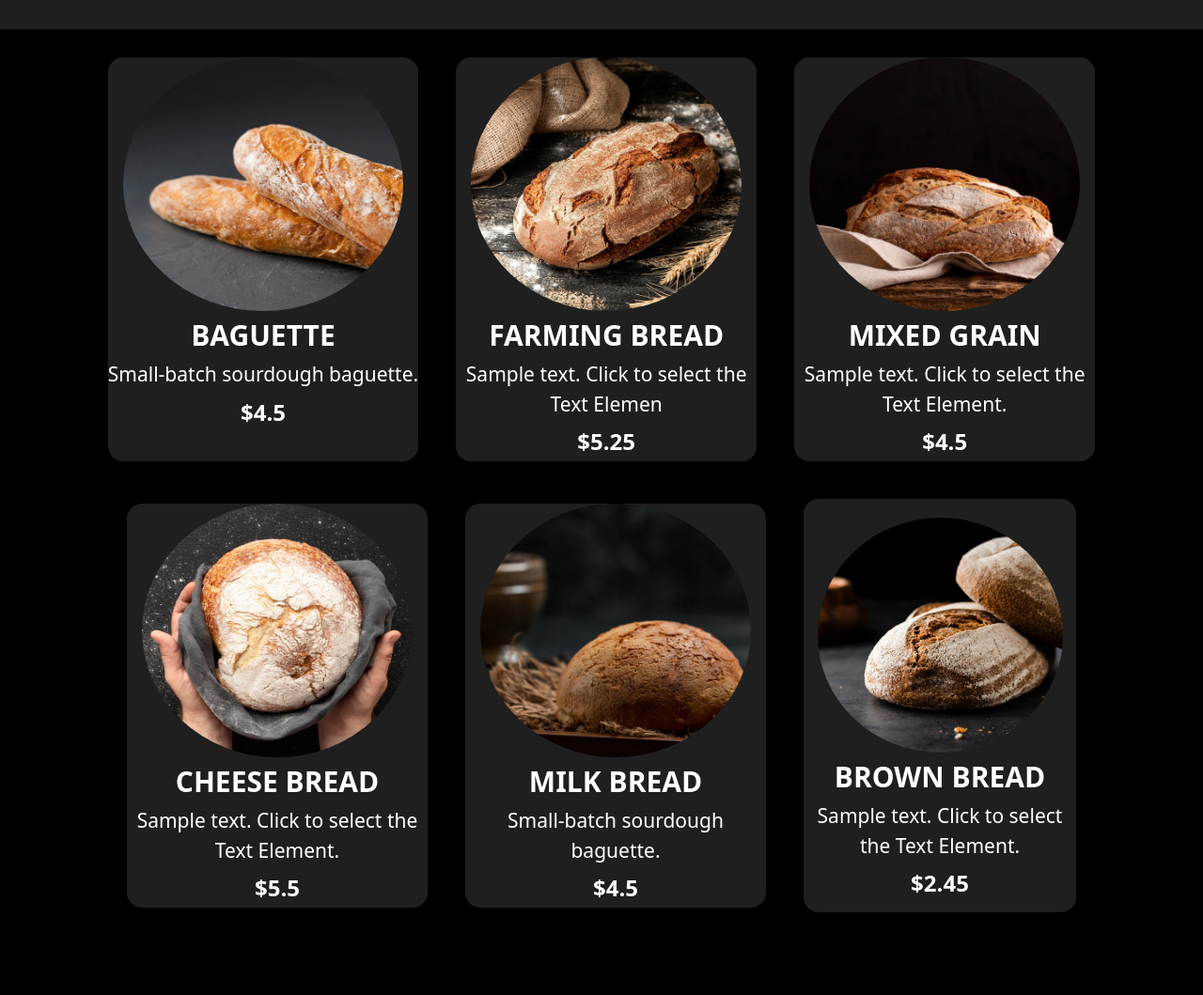
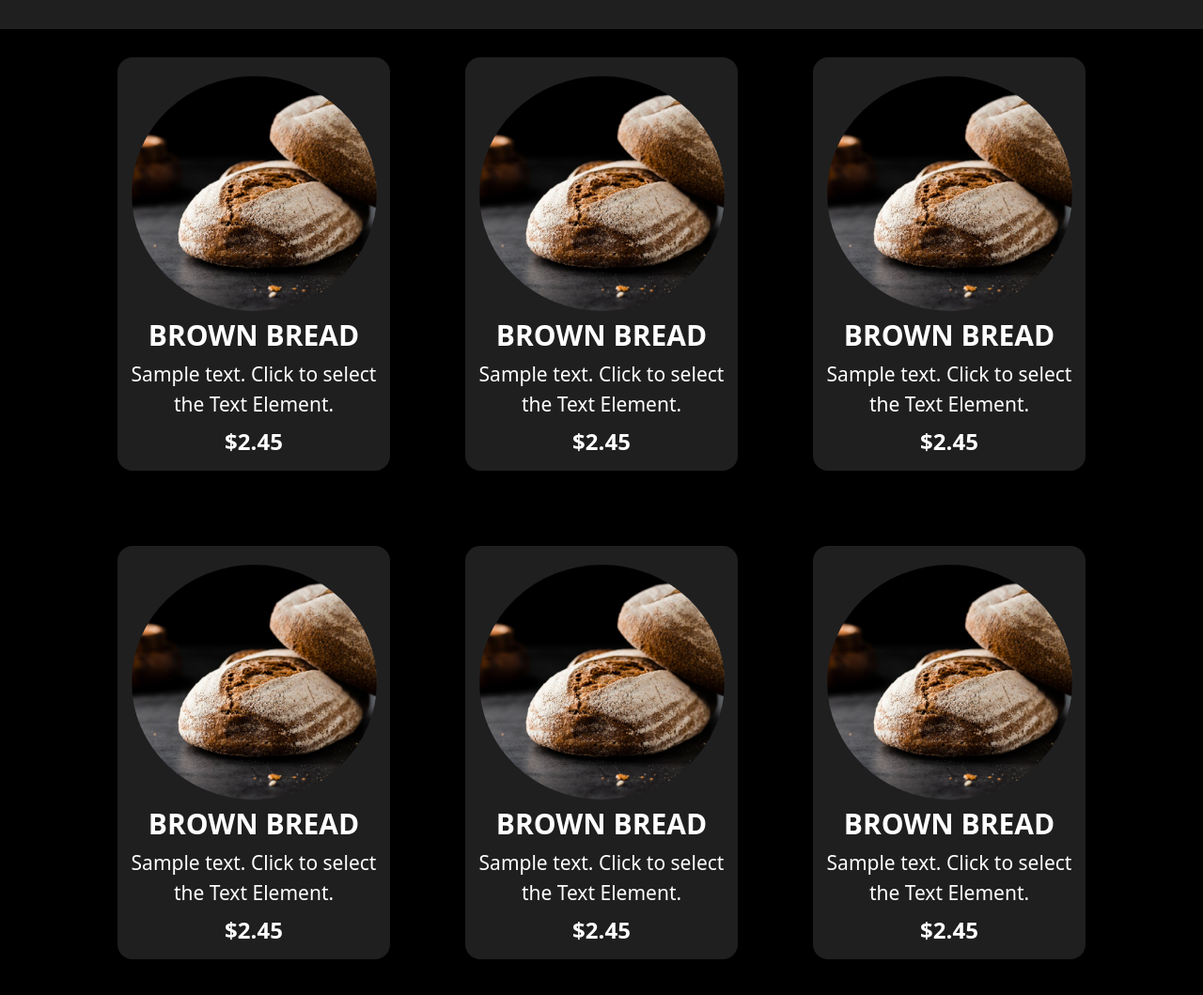
Before and after one commit to MohitSojitra123/tailwind_project, a website: page src/index.html in a window 1280 px wide. Shown: the part 939-1998 px from the top of the page at 94% size. Drawn offline with nearby package versions, Linux system fonts and the light colour scheme.

Commit message:
programs

```diff
--- a/src/index.html
+++ b/src/index.html
@@ -90,75 +90,75 @@
     <!-- section 2 -->
      <div class="w-[90%] h-auto bg-black m-auto mt-[30px]">
 
-        <div class="row w-[100%] h-auto flex justify-center gap-[40px] items-center flex-wrap">
+        <div class="row w-[100%] h-auto flex justify-center gap-[80px] items-center flex-wrap">
 
-            <div class="card bg-[#1F1F1F] min-w-[320px] h-[430px] rounded-2xl">
+            <div class="card bg-[#1F1F1F] w-[290px] h-[440px] py-[20px] rounded-2xl">
 
-                <div class="sub_card w-[100%] h-[270px]  flex justify-center items-center">
-                    <img src="./photo/im1.jpg" class="rounded-[50%] w-[90%] h-[100%]" alt="">
+                <div class="sub_card w-[100%] h-[250px]  flex justify-center items-center">
+                    <img src="./photo/im6.jpg" class="rounded-[50%] w-[90%] h-[100%]" alt="">
                 </div>
 
                 <div class="sub_content w-[100%] h-[160px] text-center text-white flex  flex-col items-center space-y-2">
                    <h1></h1>
-                   <h1 class="text-3xl font-bold">BAGUETTE </h1>
-                   <h1 class="text-[21px] text-white">Small-batch sourdough baguette.</h1>
-                   <h1 class="text-2xl text-white font-bold">$4.5 </h1>
+                   <h1 class="text-3xl font-bold">BROWN BREAD</h1>
+                   <h1 class="text-[21px] text-white">Sample text. Click to select the Text Element.</h1>
+                   <h1 class="text-2xl text-white font-bold">$2.45</h1>
                 </div>
 
             </div>
-            <div class="card bg-[#1F1F1F] w-[320px] h-[430px] rounded-2xl">
+            <div class="card bg-[#1F1F1F] w-[290px] h-[440px] py-[20px] rounded-2xl">
 
-                <div class="sub_card w-[320px] h-[270px] flex justify-center items-center">
-                    <img src="./photo/im2.jpg" class="rounded-[50%] w-[90%] h-[100%]" alt="">
-                </div>
-
-                <div class="sub_content max-w-[320px] h-[160px] text-center text-white flex  flex-col items-center space-y-2">
-                   <h1></h1>
-                   <h1 class="text-3xl font-bold">FARMING BREAD</h1>
-                   <h1 class="text-[21px] text-white">Sample text. Click to select the Text Elemen</h1>
-                   <h1 class="text-2xl text-white font-bold">$5.25</h1>
-                </div>
-
-            </div>
-            <div class="card bg-[#1F1F1F] w-[320px] h-[430px] rounded-2xl">
-
-                <div class="sub_card w-[100%] h-[270px] flex justify-center items-center">
-                    <img src="./photo/im3.jpg" class="rounded-[50%] w-[90%] h-[100%]" alt="">
-                </div>
-
-                <div class="sub_content w-[100%] h-[160px] text-center text-white flex flex-wrap  flex-col items-center space-y-2">
-                   <h1></h1>
-                   <h1 class="text-3xl font-bold">MIXED GRAIN</h1>
-                   <h1 class="text-[21px] text-white">Sample text. Click to select the Text Element.</h1>
-                   <h1 class="text-2xl text-white font-bold">$4.5</h1>
-                </div>
-
-            </div>
-            <div class="card bg-[#1F1F1F] w-[320px] h-[430px] rounded-2xl">
-
-                <div class="sub_card w-[100%] h-[270px]  flex justify-center items-center">
-                    <img src="./photo/im4.jpg" class="rounded-[50%] w-[90%] h-[100%]" alt="">
+                <div class="sub_card w-[100%] h-[250px]  flex justify-center items-center">
+                    <img src="./photo/im6.jpg" class="rounded-[50%] w-[90%] h-[100%]" alt="">
                 </div>
 
                 <div class="sub_content w-[100%] h-[160px] text-center text-white flex  flex-col items-center space-y-2">
                    <h1></h1>
-                   <h1 class="text-3xl font-bold">CHEESE BREAD</h1>
+                   <h1 class="text-3xl font-bold">BROWN BREAD</h1>
                    <h1 class="text-[21px] text-white">Sample text. Click to select the Text Element.</h1>
-                   <h1 class="text-2xl text-white font-bold">$5.5</h1>
+                   <h1 class="text-2xl text-white font-bold">$2.45</h1>
                 </div>
 
             </div>
-            <div class="card bg-[#1F1F1F] w-[320px] h-[430px] rounded-2xl">
+            <div class="card bg-[#1F1F1F] w-[290px] h-[440px] py-[20px] rounded-2xl">
 
-                <div class="sub_card w-[100%] h-[270px]  flex justify-center items-center">
-                    <img src="./photo/im5.jpg" class="rounded-[50%] w-[90%] h-[100%]" alt="">
+                <div class="sub_card w-[100%] h-[250px]  flex justify-center items-center">
+                    <img src="./photo/im6.jpg" class="rounded-[50%] w-[90%] h-[100%]" alt="">
                 </div>
 
                 <div class="sub_content w-[100%] h-[160px] text-center text-white flex  flex-col items-center space-y-2">
                    <h1></h1>
-                   <h1 class="text-3xl font-bold">MILK BREAD</h1>
-                   <h1 class="text-[21px] text-white">Small-batch sourdough baguette.</h1>
-                   <h1 class="text-2xl text-white font-bold">$4.5</h1>
+                   <h1 class="text-3xl font-bold">BROWN BREAD</h1>
+                   <h1 class="text-[21px] text-white">Sample text. Click to select the Text Element.</h1>
+                   <h1 class="text-2xl text-white font-bold">$2.45</h1>
+                </div>
+
+            </div>
+            <div class="card bg-[#1F1F1F] w-[290px] h-[440px] py-[20px] rounded-2xl">
+
+                <div class="sub_card w-[100%] h-[250px]  flex justify-center items-center">
+                    <img src="./photo/im6.jpg" class="rounded-[50%] w-[90%] h-[100%]" alt="">
+                </div>
+
+                <div class="sub_content w-[100%] h-[160px] text-center text-white flex  flex-col items-center space-y-2">
+                   <h1></h1>
+                   <h1 class="text-3xl font-bold">BROWN BREAD</h1>
+                   <h1 class="text-[21px] text-white">Sample text. Click to select the Text Element.</h1>
+                   <h1 class="text-2xl text-white font-bold">$2.45</h1>
+                </div>
+
+            </div>
+            <div class="card bg-[#1F1F1F] w-[290px] h-[440px] py-[20px] rounded-2xl">
+
+                <div class="sub_card w-[100%] h-[250px]  flex justify-center items-center">
+                    <img src="./photo/im6.jpg" class="rounded-[50%] w-[90%] h-[100%]" alt="">
+                </div>
+
+                <div class="sub_content w-[100%] h-[160px] text-center text-white flex  flex-col items-center space-y-2">
+                   <h1></h1>
+                   <h1 class="text-3xl font-bold">BROWN BREAD</h1>
+                   <h1 class="text-[21px] text-white">Sample text. Click to select the Text Element.</h1>
+                   <h1 class="text-2xl text-white font-bold">$2.45</h1>
                 </div>
 
             </div>
```
Also changed, not shown: src/output.css.
